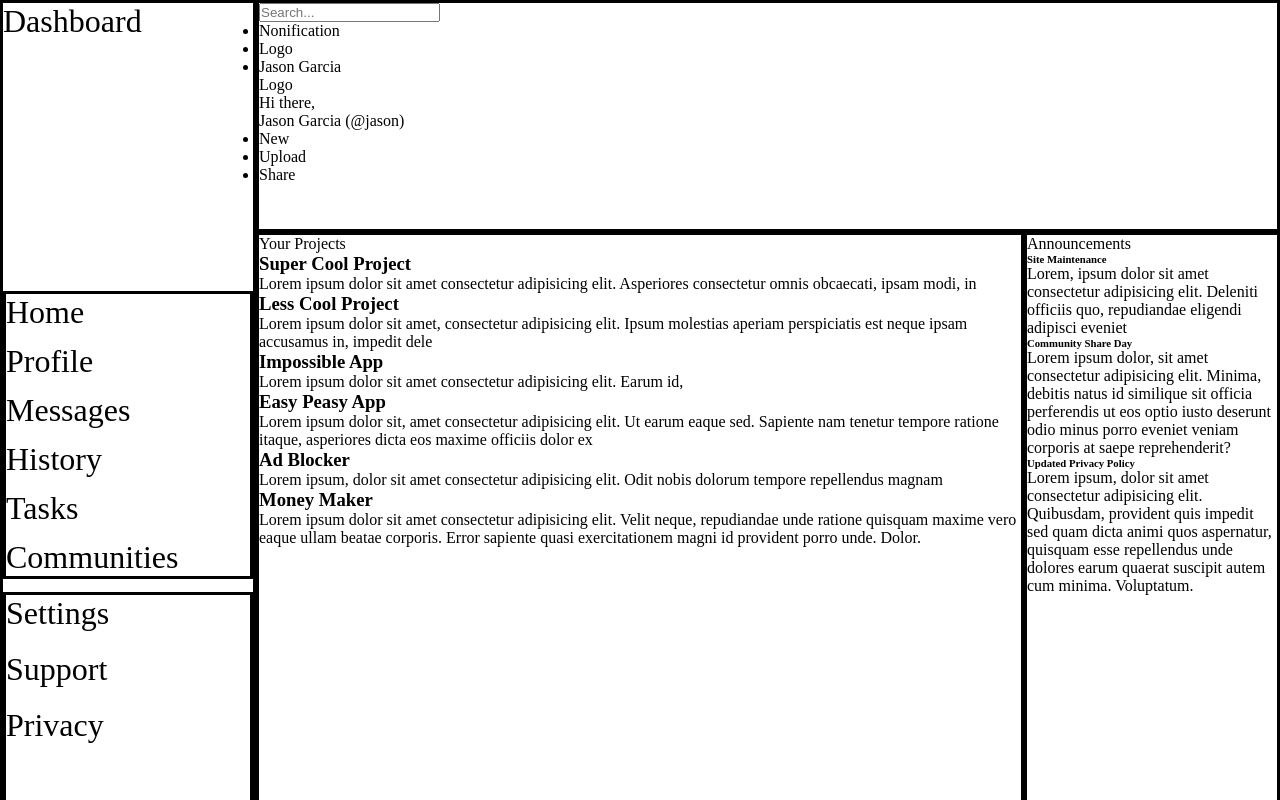
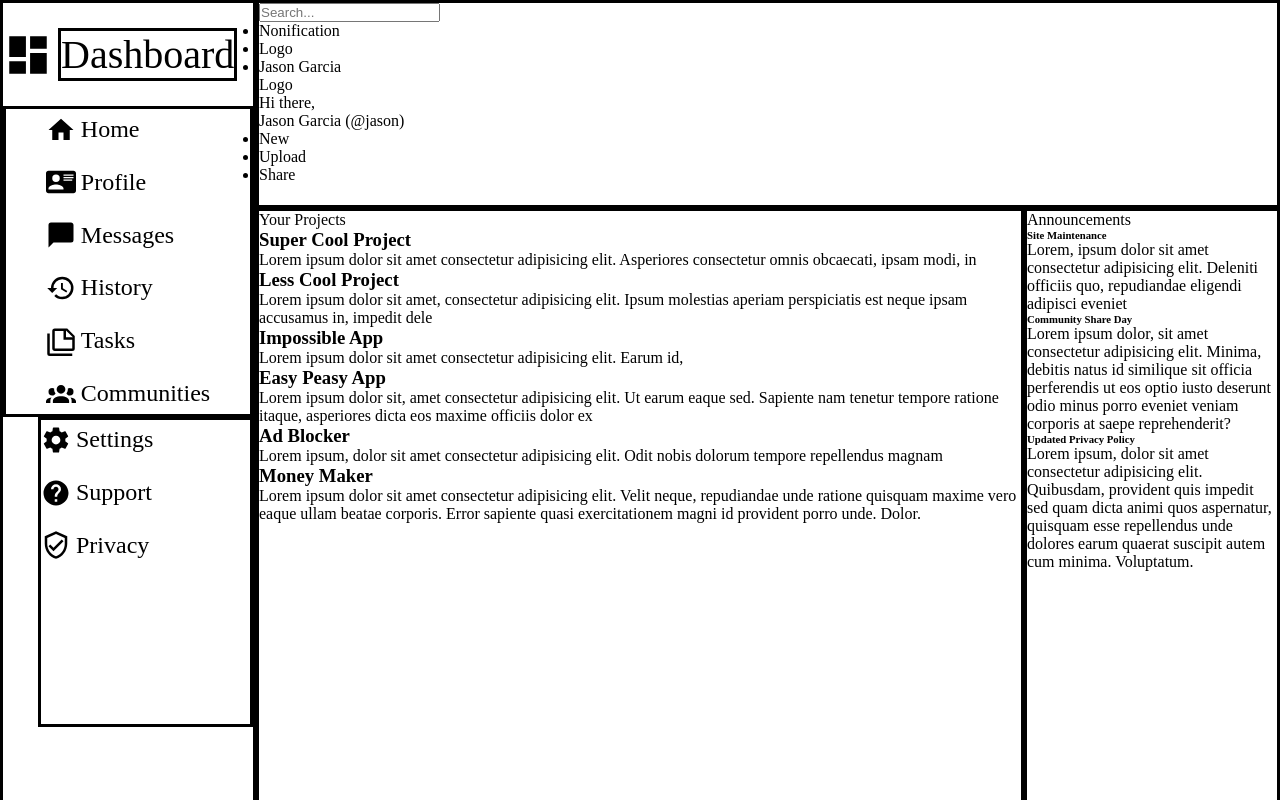
Before and after one commit to JasonG7354/Dashboard, a plain HTML site: page index.html in a window 1280 px wide. Shown: the top 800 px of the page. Drawn offline with Linux system fonts and the light colour scheme.

Commit message:
Added SVG images and dashboard
Currently aligned the svg images with the dashboard.
Finish centering the dashboard by using grid and flexbox.

```diff
--- a/index.html
+++ b/index.html
@@ -10,19 +10,49 @@
 <body>
     <div class="container">
     <nav class="dashboard">
-        <div>Dashboard</div>
+        <div class="dashboard-wrap">
+            <img class="dashboard-image" src="./logos/view-dashboard.svg" alt="A Dashboard Logo">
+            <div class="dashboard-title">Dashboard</div>
+        </div>
         <ul class="dashboard-menu">
+            <div class="dashboard-wrap">
+                <img class= "menu-image" src="./logos/home.svg" alt="A svg logo og a home.">
                 <li>Home</li>
+            </div>
+            <div class="dashboard-wrap">
+                <img class= "menu-image" src="./logos/card-account-details.svg" alt="A svg logo of a profile.">
                 <li>Profile</li>
+            </div>
+            <div class="dashboard-wrap">
+                <img class= "menu-image" src="./logos/message.svg" alt="A svg logo of a message box.">
                 <li>Messages</li>
+            </div>
+            <div class="dashboard-wrap">
+                <img class= "menu-image" src="./logos/history.svg" alt="A svg logo of history.">
                 <li>History</li>
+            </div>
+            <div class="dashboard-wrap">
+                <img class= "menu-image" src="./logos/note-multiple-outline.svg" alt="A svg logo of two papers.">
                 <li>Tasks</li>
+            </div>
+            <div class="dashboard-wrap">
+                <img class= "menu-image" src="./logos/account-group.svg" alt="A svg logo of a group of people.">
             <li>Communities</li>
+            </div>
         </ul>
         <ul class="dashboard-submenu">
+            <div class="dashboard-wrap">
+                <img class= "menu-image" src="./logos/cog.svg" alt="A svg logo of a gear icon">
                 <li>Settings</li>
+            </div>
+            <div class="dashboard-wrap">
+                <img class= "menu-image" src="./logos/help-circle.svg" alt="A svg logo of a help circle.">
                 <li>Support</li>
+            </div>
+            <div class="dashboard-wrap">
+                <img class= "menu-image" src="./logos/shield-check-outline.svg" alt="An svg logo of a checkmark in a sheild">
                 <li>Privacy</li>
+            </div>
         </ul>
 
     </nav>
--- a/styles.css
+++ b/styles.css
@@ -15,26 +15,64 @@
     grid-row-end: -1;
     border: solid;
     display: grid;
-    grid-template-rows: 1fr 1fr 1fr 1fr;
-    font-size: 2rem;
+    grid-template-rows: 10% repeat(3, 1fr);
+    font-size: 1.5rem;
+
+
 }
 
+.dashboard-wrap{
+    display: flex;
+    gap: 5px;
+    align-items: center;
+}
+
+.dashboard-image{
+    width: 50px;
+    height: 50px;
+
+}
+
+.menu-image{
+    width: 30px;
+    height: 30px;
+}
+
+
+.dashboard-title{
+    border: solid;
+    grid-row-start: 1;
+    grid-row-end: 2;
+    align-self: center;
+    font-size: 2.5rem;
+}
+
+
 .dashboard-menu{
+    grid-row-start:2;
+    grid-row-end: 3;
     display: grid;
     border: solid;
     list-style: none;
     grid-template-rows: repeat(6, 1fr);
     gap: 12px;
+    justify-content: center;
+
+
 }
 
 .dashboard-submenu{
     display: grid;
     list-style: none;
     border-style: solid;
-    grid-template-rows: repeat(5, 1fr);
+    grid-template-rows: repeat(6, 1fr);
     gap: 12px;
-    margin-top: 5%;
+    margin-left: 14%;
+
+
+
 }
+
 
 
 .header{
@@ -55,7 +93,9 @@
 
 .trending{
     grid-column-start: 3;
-    grid-column-end: 4;
+    grid-column-end: -1;
+    grid-row-start: 3;
+    grid-row-end: 4;
     border: solid;
 }
 
```
Also changed, not shown: logos/account-group.svg (added), logos/card-account-details.svg (added), logos/cog.svg (added), logos/help-circle.svg (added), logos/history.svg (added), logos/home.svg (added), logos/message.svg (added), logos/note-multiple-outline.svg (added), logos/shield-check-outline.svg (added), logos/view-dashboard.svg (added). Lines whose indentation alone changed are shown as unchanged.
